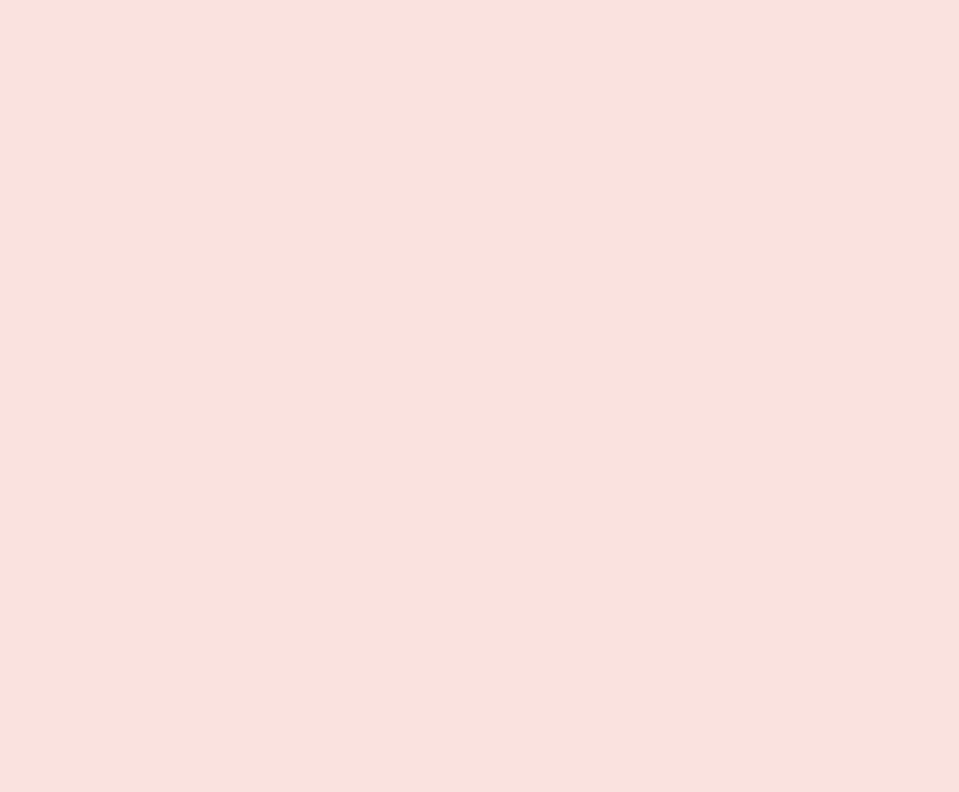
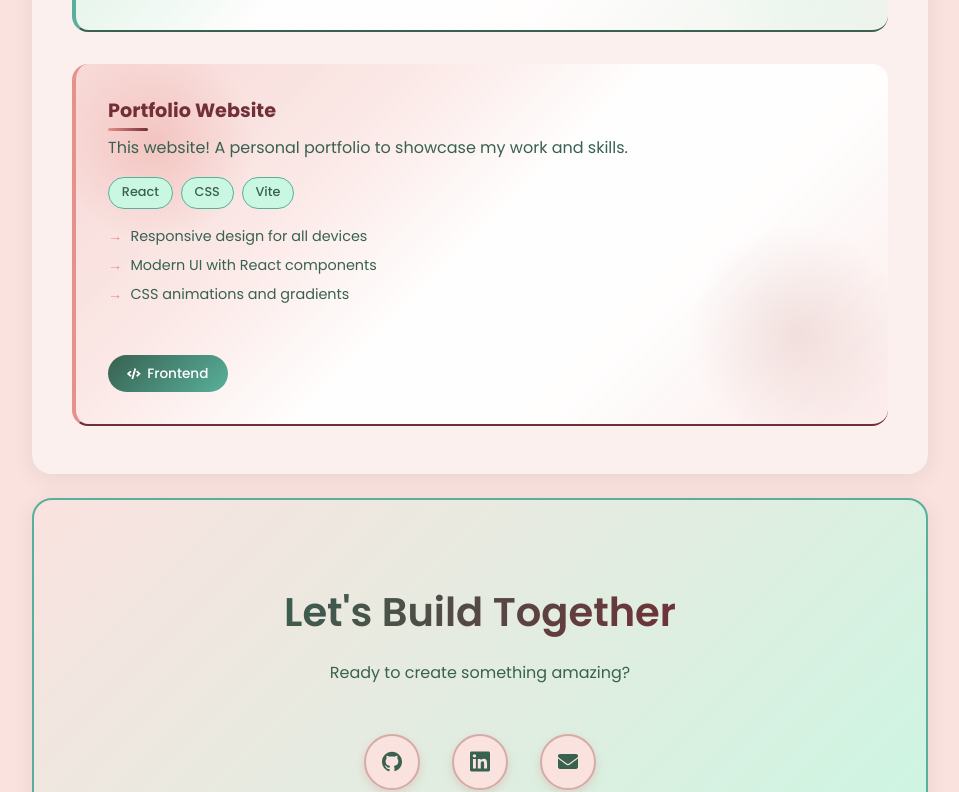
Before and after one commit to alism3/AlimaLab, a React (Vite) app: page / in a window 1280 px wide. Shown: the part 2913-3705 px from the top of the page, without its empty margins (160-1119 px from the left). Before the commit the page ends 800 px from the top, so only its background shows below. Built offline with nearby package versions, Linux system fonts and the light colour scheme; a web font is replaced by a local one.

Commit message:
netlify fix

```diff
--- a/src/components/NavBar.jsx
+++ b/src/components/NavBar.jsx
@@ -1,4 +1,5 @@
 import { useState } from "react";
+import { Outlet } from "react-router-dom";
 import "./NavBar.css";
 import logo from "../assets/logo.png";
 import mobileLogo from "../assets/MobileLogo.png";
@@ -12,6 +13,7 @@ function NavBar() {
   };
 
   return (
+    <>
       <header className="site-header">
         <a href="#" onClick={scrollToTop} className="logo-link">
           <img src={mobileLogo} alt="Alima Lab logo" className="logo mobile-logo" />
@@ -33,6 +35,10 @@ function NavBar() {
           <a href="#contact" onClick={() => setMenuOpen(false)}>Contact</a>
         </nav>
       </header>
+
+      {/* This renders the child routes (HomePage) */}
+      <Outlet />
+    </>
   );
 }
 
```
Lines whose indentation alone changed are shown as unchanged.
